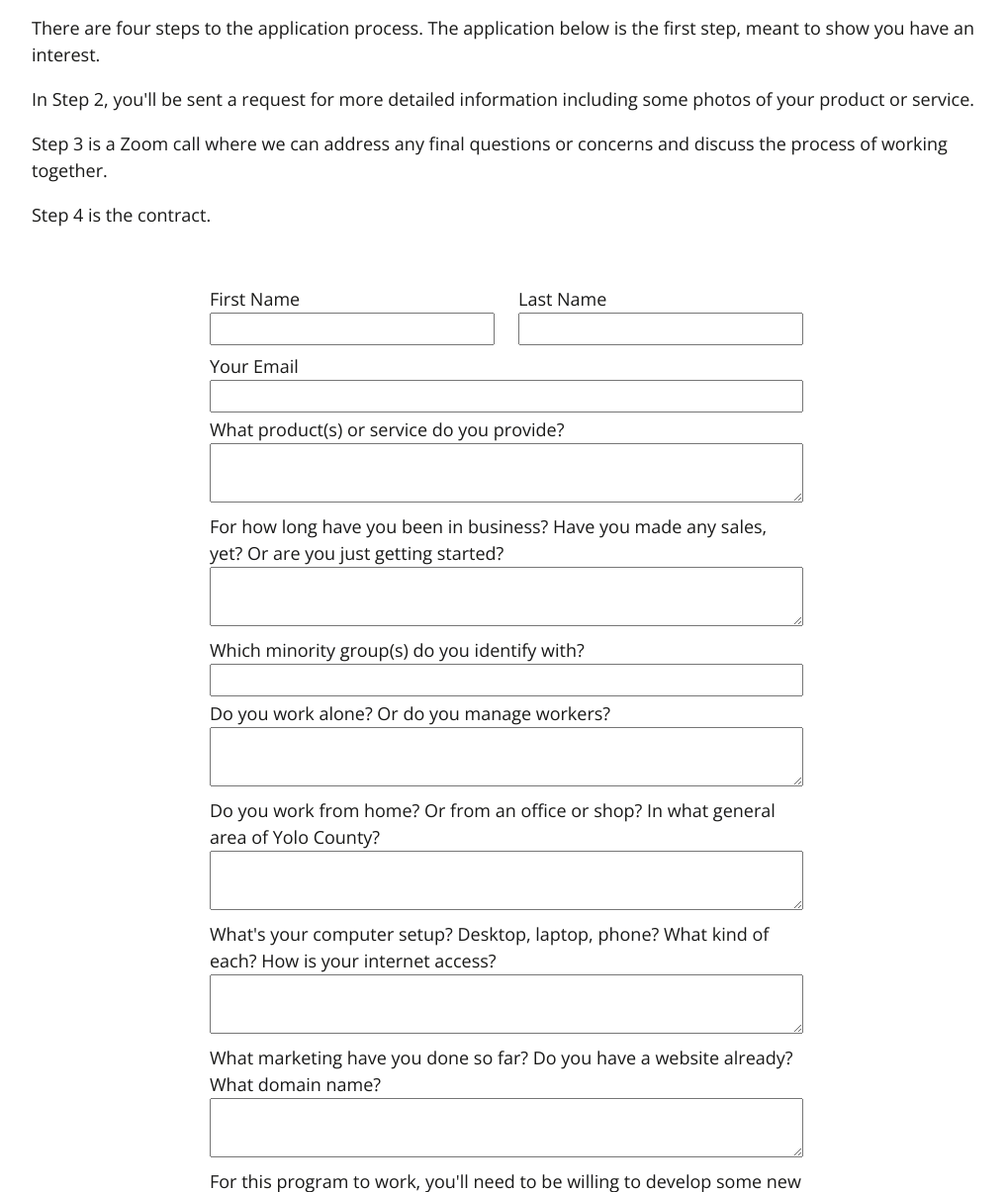
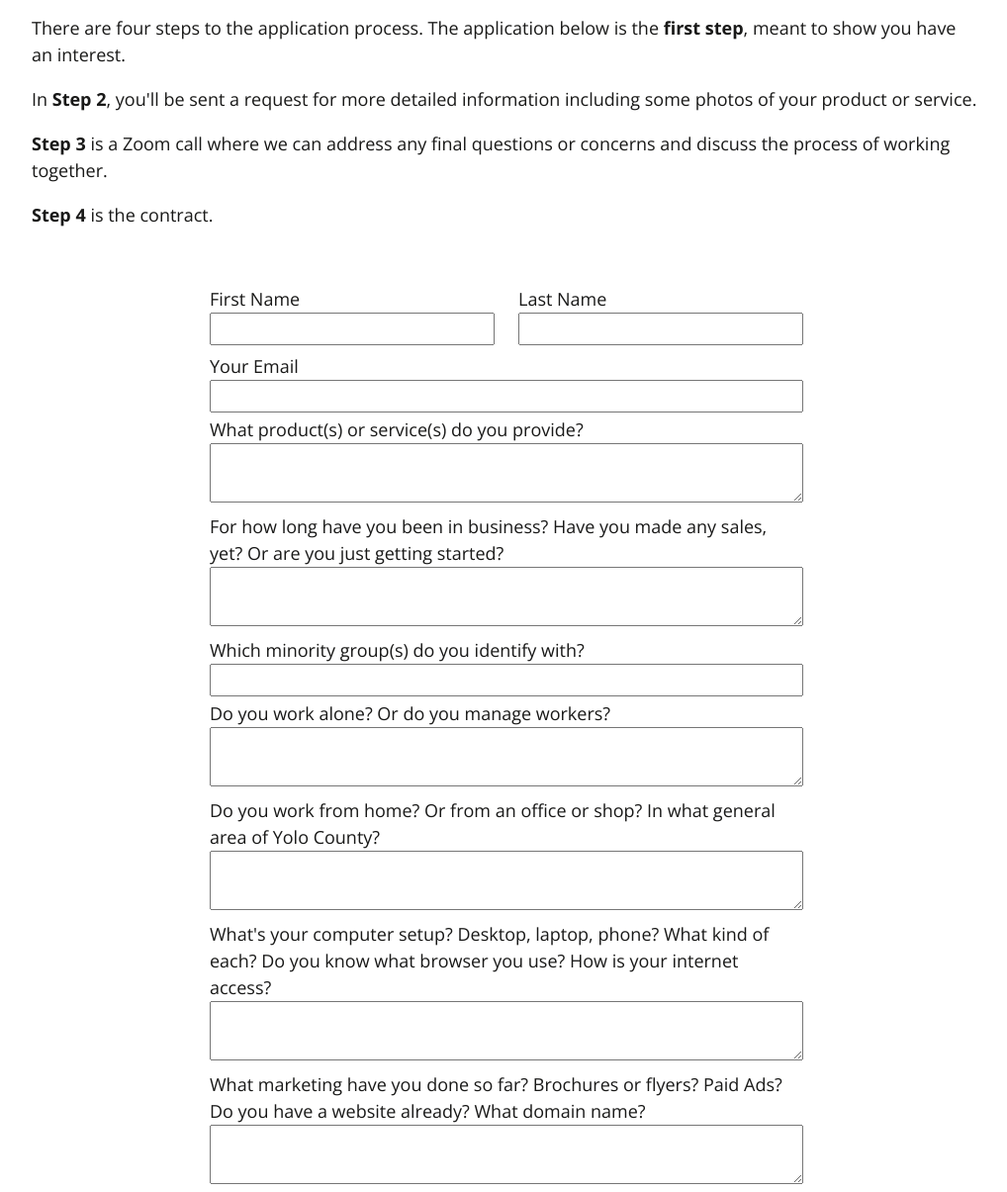
Before and after one commit to CLGolden/Indie_Yolo, an Eleventy site: page src/contact.html in a window 1280 px wide. Shown: the part 582-1787 px from the top of the page at 99% size, without its empty margins (128-1146 px from the left). Built offline with nearby package versions, Linux system fonts and the light colour scheme; Eleventy itself is replaced by a stand-in of ours; files that its build step writes are made by us from their sources.

Commit message:
minor changes to application form

```diff
--- a/src/contact.html
+++ b/src/contact.html
@@ -45,19 +45,19 @@ layout: "base.njk"
     <div class="content">
       <p>
         There are four steps to the application process. The application below
-        is the first step, meant to show you have an interest.
+        is the <strong>first step</strong>, meant to show you have an interest.
       </p>
 
       <p>
-        In Step 2, you'll be sent a request for more detailed information
-        including some photos of your product or service.
+        In <strong>Step 2</strong>, you'll be sent a request for more detailed
+        information including some photos of your product or service.
       </p>
 
       <p>
-        Step 3 is a Zoom call where we can address any final questions or
-        concerns and discuss the process of working together.
+        <strong>Step 3</strong> is a Zoom call where we can address any final
+        questions or concerns and discuss the process of working together.
       </p>
-      <p>Step 4 is the contract.</p>
+      <p><strong>Step 4</strong> is the contract.</p>
     </div>
 
     <form name="application" method="POST" data-netlify="false">
@@ -82,7 +82,8 @@ layout: "base.njk"
       </p>
 
       <p>
-        <label for="products">What product(s) or service do you provide?</label
+        <label for="products"
+          >What product(s) or service(s) do you provide?</label
         ><br /><textarea name="products" id="products"></textarea>
       </p>
 
@@ -114,14 +115,15 @@ layout: "base.njk"
       <p>
         <label for="computer"
           >What's your computer setup? Desktop, laptop, phone? What kind of
-          each? How is your internet access?</label
+          each? Do you know what browser you use? How is your internet
+          access?</label
         ><br /><textarea name="computer" id="computer"></textarea>
       </p>
 
       <p>
         <label for="marketing"
-          >What marketing have you done so far? Do you have a website already?
-          What domain name?</label
+          >What marketing have you done so far? Brochures or flyers? Paid Ads?
+          Do you have a website already? What domain name?</label
         ><br /><textarea name="marketing" id="marketing"></textarea>
       </p>
 
```
